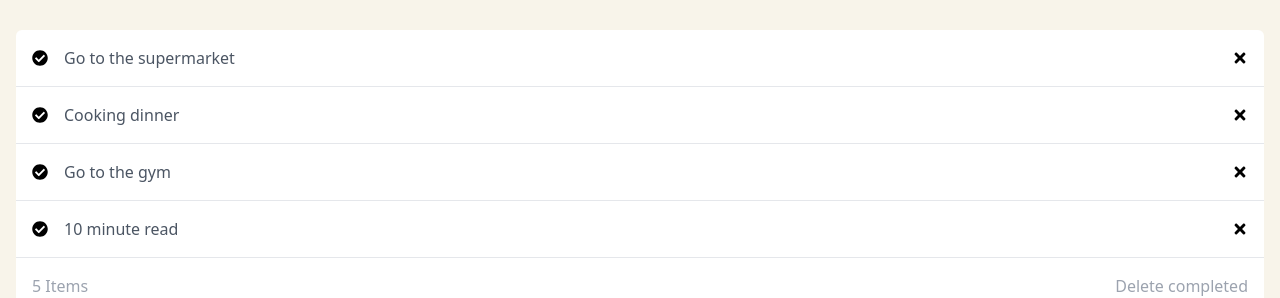
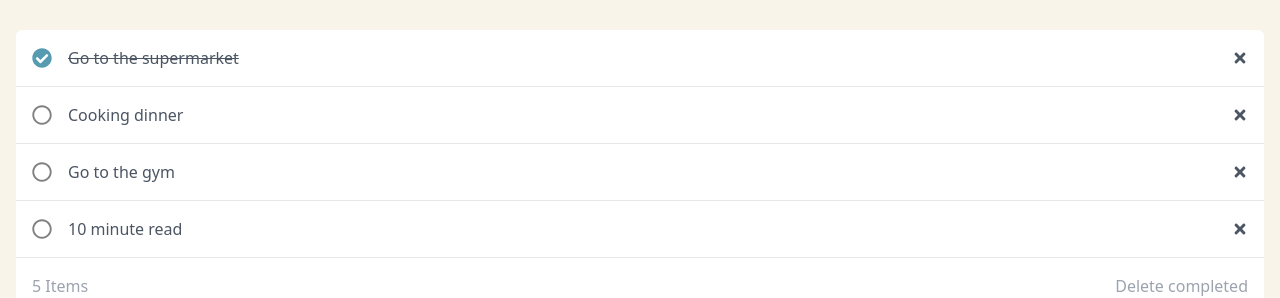
Before and after one commit to EvaGonz84/Task-list-React-and-Tailwindcss, a React (Vite) app: page / in a window 1280 px wide. Shown: the part 224-522 px from the top of the page. Built offline with nearby package versions, Linux system fonts and the light colour scheme.

Commit message:
update & remove methods

```diff
--- a/src/App.jsx
+++ b/src/App.jsx
@@ -25,6 +25,22 @@ const App = () => {
     };
     setTask([...task, newTask]);
   };
+
+  //method to update task
+  const updateTask = (id) => {
+    //when the task matches the id, the task is copied updating the status. otherwise it returns the task without updating
+    setTask(
+      task.map((item) =>
+        item.id === id ? { ...item, completed: !item.completed } : item
+      )
+    );
+  };
+
+  //method to remove task
+  const removeTask = (id) => {
+    //filter to return tasks opposite to received id
+    setTask(task.filter((item) => item.id !== id));
+  };
   return (
     <>
       <div className="bg-[#579BB1] pb-8">
@@ -33,7 +49,11 @@ const App = () => {
       <div className="min-h-screen bg-[#F8F4EA]	">
         <main className="container mx-auto px-4 pt-8">
           <CreateTask newTask={createNewTask} />
-          <ListTask list={task} />
+          <ListTask
+            list={task}
+            updateTask={updateTask}
+            removeTask={removeTask}
+          />
           <ComputedTask />
           <FilterTask />
         </main>
--- a/src/components/task/ItemTask.jsx
+++ b/src/components/task/ItemTask.jsx
@@ -1,15 +1,26 @@
-import { FaCheckCircle, FaTimes } from "react-icons/fa";
+import { FaRegCircle, FaCheckCircle, FaTimes } from "react-icons/fa";
 
-export const ItemTask = ({ task }) => {
+export const ItemTask = ({ task, updateTask, removeTask }) => {
   const { id, title, completed } = task;
   return (
     <article className="flex items-center gap-4 border-b p-4">
-      <button className="flex-none">
-        <FaCheckCircle />
+      <button onClick={() => updateTask(id)} className="flex-none">
+        {/*check button when the task is completed*/}
+        {completed ? (
+          <FaCheckCircle style={{ fontSize: "20px", fill: "#579BB1" }} />
+        ) : (
+          <FaRegCircle style={{ fontSize: "20px", fill: "gray" }} />
+        )}
       </button>
-      <p className="grow text-gray-600">{title}</p>
-      <button className="flex-none">
-        <FaTimes />
+      <p
+        className={
+          completed ? " grow text-gray-600 line-through" : "grow text-gray-600"
+        }
+      >
+        {title}
+      </p>
+      <button onClick={() => removeTask(id)} className="flex-none">
+        <FaTimes className=" fill-gray-600 hover:fill-[#579BB1]" />
       </button>
     </article>
   );
--- a/src/components/task/ListTask.jsx
+++ b/src/components/task/ListTask.jsx
@@ -1,10 +1,17 @@
 import { ItemTask } from "./ItemTask";
 
-const ListTask = ({ list }) => {
+const ListTask = ({ list, updateTask, removeTask }) => {
   return (
     <div className="mt-8 rounded-t-md bg-white">
       {list.map((task) => {
-        return (<ItemTask key={task.id} task={task} />)
+        return (
+          <ItemTask
+            updateTask={updateTask}
+            removeTask={removeTask}
+            key={task.id}
+            task={task}
+          />
+        );
       })}
     </div>
   );
```
